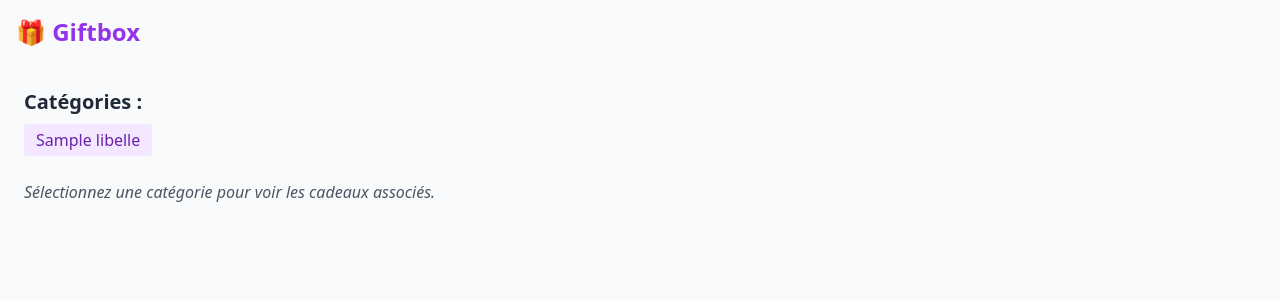
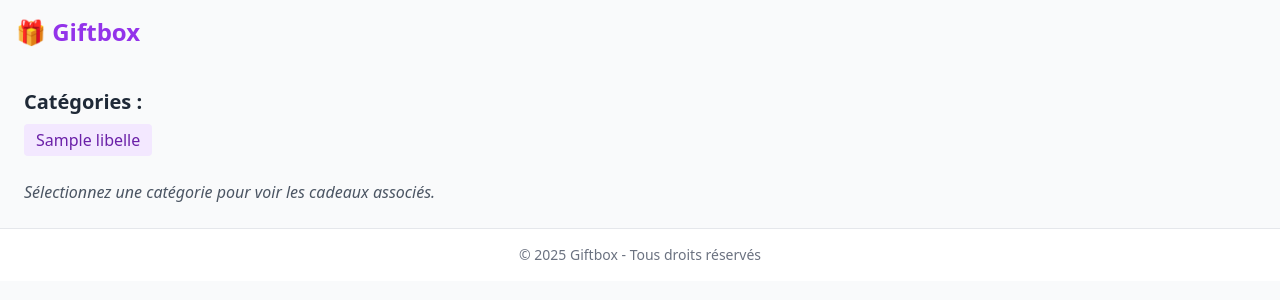
Before and after one commit to hugo-decrypte/TP_GITBOX, a PHP site: template gift.appli/src/views/categories.html.twig in a window 1280 px wide. Shown: the top 300 px of the page. Run offline with PHP 8.4, Linux system fonts and the light colour scheme; the template is opened without the code that fills it: most values are stand-ins (such as "Sample title", 1, 10 or a date in 2020); some libraries are stand-ins or nearby versions.

Commit message:
footer html

```diff
--- a/gift.appli/src/views/base.html.twig
+++ b/gift.appli/src/views/base.html.twig
@@ -20,5 +20,8 @@
             {% block body %}{% endblock %}
         </main>
 
+        <footer class="bg-white border-t py-4 text-center text-sm text-gray-500">
+            &copy; {{ "now"|date("Y") }} Giftbox - Tous droits réservés
+        </footer>
     </body>
 </html>
```
